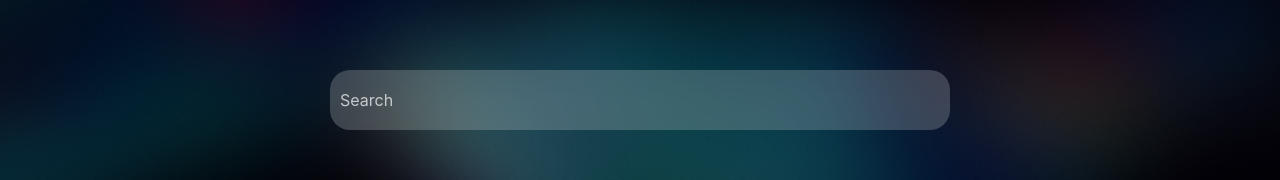
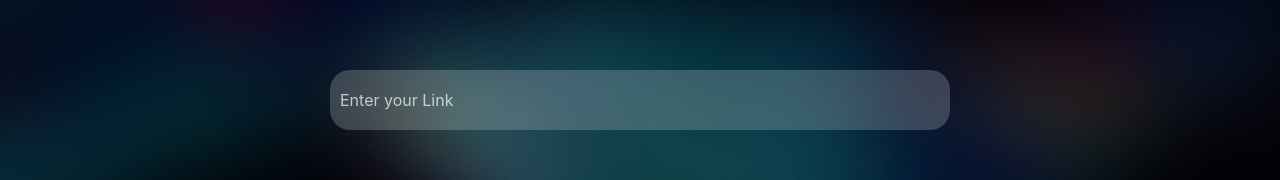
Before and after one commit to nevinsebastian/phish, a React (Create React App) app in the folder Frontend/phish/: page / in a window 1280 px wide. Shown: the part 290-470 px from the top of the page. Built offline with nearby package versions, Linux system fonts and the light colour scheme.

Commit message:
added style

```diff
--- a/Frontend/phish/src/components/InteractiveInput.js
+++ b/Frontend/phish/src/components/InteractiveInput.js
@@ -7,7 +7,7 @@ const InteractiveInput = () => {
   return (
     <div className="interactive-input" style={{ width: "100vw", height: "100vh", backgroundImage: `url(/BG.png)`, backgroundSize: "cover", backgroundPosition: "center", display: "flex", flexDirection: "column", justifyContent: "center", alignItems: "center" }}>
       <div className="search-bar-container">
-        <input type="text" className="search-bar" placeholder="Search" />
+        <input type="text" className="search-bar" placeholder="Enter your Link" />
       </div>
       <div className="plus-jakarta-sans plus-jakarta-sans-bold" style={{ position: "absolute", top: 90, left: 90 }}>PhisherX</div>
       <div className="help-text">#We are here to help to stay safe</div>
```
